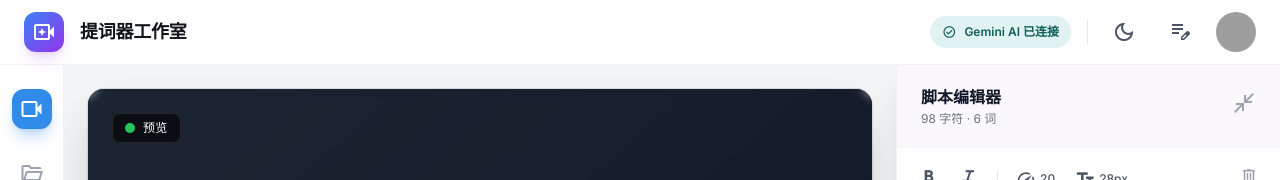
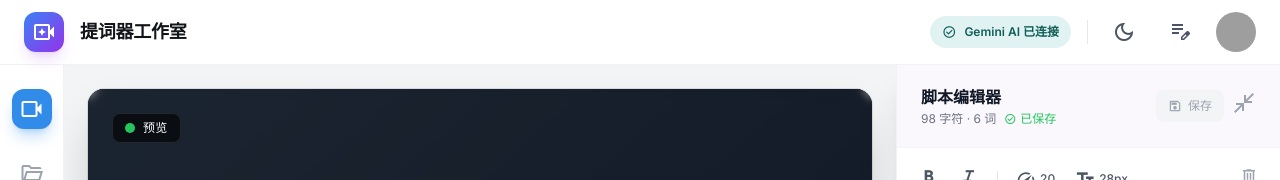
Before and after one commit to hello2sherlei/teleprompter-studio-ai, a React (Vite) app: page / in a window 1280 px wide. Shown: the top 180 px of the page. Built offline with nearby package versions, Linux system fonts and the light colour scheme; no server answers; grey boxes are pictures that could not be loaded.

Commit message:
Add script auto-save and manual save button

```diff
--- a/App.tsx
+++ b/App.tsx
@@ -13,20 +13,32 @@ import { ScriptSettings as SettingsType, Script } from './types';
 const STORAGE_KEYS = {
     SCRIPTS: 'teleprompter_scripts',
     DARK_MODE: 'teleprompter_dark_mode',
-    SETTINGS: 'teleprompter_settings'
+    SETTINGS: 'teleprompter_settings',
+    CURRENT_SCRIPT: 'teleprompter_current_script'
 };
 
 const App: React.FC = () => {
-    // State
-    const [mode, setMode] = useState<'studio' | 'library' | 'settings'>('studio');
-    const [viewMode, setViewMode] = useState<'studio' | 'review'>('studio');
-    const [script, setScript] = useState<string>(`欢迎回来，今天我们继续录制。
+    // Default script content
+    const defaultScript = `欢迎回来，今天我们继续录制。
 
 这是一个由 AI 驱动的专业提词器应用，帮助你流畅地完成视频录制。
 
 记得点击下方的播放按钮开始自动滚动，调整设置中的滚动速度以适应你的语速。
 
-让我们开始吧...`);
+让我们开始吧...`;
+
+    // State
+    const [mode, setMode] = useState<'studio' | 'library' | 'settings'>('studio');
+    const [viewMode, setViewMode] = useState<'studio' | 'review'>('studio');
+    const [script, setScript] = useState<string>(() => {
+        const saved = localStorage.getItem(STORAGE_KEYS.CURRENT_SCRIPT);
+        return saved ? saved : defaultScript;
+    });
+    const [lastSavedScript, setLastSavedScript] = useState<string>(() => {
+        const saved = localStorage.getItem(STORAGE_KEYS.CURRENT_SCRIPT);
+        return saved ? saved : defaultScript;
+    });
+    const [isSaving, setIsSaving] = useState(false);
 
     const [isRecording, setIsRecording] = useState(false);
     const [isScrolling, setIsScrolling] = useState(false);
@@ -97,6 +109,25 @@ const App: React.FC = () => {
     useEffect(() => {
         localStorage.setItem(STORAGE_KEYS.SETTINGS, JSON.stringify(settings));
     }, [settings]);
+
+    // Auto-save script with debounce
+    useEffect(() => {
+        const timer = setTimeout(() => {
+            if (script !== lastSavedScript) {
+                localStorage.setItem(STORAGE_KEYS.CURRENT_SCRIPT, script);
+                setLastSavedScript(script);
+            }
+        }, 1000); // Save 1 second after user stops typing
+        return () => clearTimeout(timer);
+    }, [script, lastSavedScript]);
+
+    // Manual save function
+    const saveScript = useCallback(() => {
+        setIsSaving(true);
+        localStorage.setItem(STORAGE_KEYS.CURRENT_SCRIPT, script);
+        setLastSavedScript(script);
+        setTimeout(() => setIsSaving(false), 1000);
+    }, [script]);
 
     // AI Speech Sync
     useEffect(() => {
@@ -357,6 +388,9 @@ const App: React.FC = () => {
                     fontSize={settings.fontSize}
                     onScrollSpeedChange={(speed) => updateSettings('scrollSpeed', speed)}
                     onFontSizeChange={(size) => updateSettings('fontSize', size)}
+                    onSave={saveScript}
+                    isSaving={isSaving}
+                    hasUnsavedChanges={script !== lastSavedScript}
                 />
             );
         }
--- a/components/ScriptEditor.tsx
+++ b/components/ScriptEditor.tsx
@@ -9,6 +9,9 @@ interface ScriptEditorProps {
     fontSize: number;
     onScrollSpeedChange: (speed: number) => void;
     onFontSizeChange: (size: number) => void;
+    onSave?: () => void;
+    isSaving?: boolean;
+    hasUnsavedChanges?: boolean;
 }
 
 const ScriptEditor: React.FC<ScriptEditorProps> = ({
@@ -18,7 +21,10 @@ const ScriptEditor: React.FC<ScriptEditorProps> = ({
     scrollSpeed,
     fontSize,
     onScrollSpeedChange,
-    onFontSizeChange
+    onFontSizeChange,
+    onSave,
+    isSaving = false,
+    hasUnsavedChanges = false
 }) => {
     const [isGenerating, setIsGenerating] = useState(false);
     const [showSpeedPicker, setShowSpeedPicker] = useState(false);
@@ -55,11 +61,48 @@ const ScriptEditor: React.FC<ScriptEditorProps> = ({
             <div className="px-6 py-5 border-b border-gray-100 dark:border-gray-800 flex justify-between items-center bg-lavender/30 dark:bg-lavender-dark/10">
                 <div>
                     <h1 className="text-base font-bold text-gray-900 dark:text-white">脚本编辑器</h1>
-                    <p className="text-xs text-gray-500 dark:text-gray-400 mt-0.5">{charCount} 字符 · {wordCount} 词</p>
+                    <p className="text-xs text-gray-500 dark:text-gray-400 mt-0.5 flex items-center gap-2">
+                        {charCount} 字符 · {wordCount} 词
+                        {hasUnsavedChanges && (
+                            <span className="text-orange-500 flex items-center gap-1">
+                                <span className="size-1.5 rounded-full bg-orange-500 animate-pulse"></span>
+                                未保存
+                            </span>
+                        )}
+                        {isSaving && (
+                            <span className="text-green-500 flex items-center gap-1">
+                                <span className="material-symbols-outlined text-xs animate-spin">sync</span>
+                                保存中
+                            </span>
+                        )}
+                        {!hasUnsavedChanges && !isSaving && (
+                            <span className="text-green-500 flex items-center gap-1">
+                                <span className="material-symbols-outlined text-xs">check_circle</span>
+                                已保存
+                            </span>
+                        )}
+                    </p>
                 </div>
-                <button onClick={onClose} className="text-gray-400 hover:text-gray-600 dark:hover:text-gray-200">
-                    <span className="material-symbols-outlined">close_fullscreen</span>
-                </button>
+                <div className="flex items-center gap-2">
+                    {/* Save Button */}
+                    {onSave && (
+                        <button
+                            onClick={onSave}
+                            disabled={!hasUnsavedChanges || isSaving}
+                            className={`flex items-center gap-1.5 px-3 py-1.5 rounded-lg text-xs font-medium transition ${hasUnsavedChanges && !isSaving
+                                    ? 'bg-primary text-white hover:bg-blue-600'
+                                    : 'bg-gray-100 dark:bg-gray-800 text-gray-400 cursor-not-allowed'
+                                }`}
+                            title="保存脚本 (自动保存已开启)"
+                        >
+                            <span className="material-symbols-outlined text-sm">save</span>
+                            保存
+                        </button>
+                    )}
+                    <button onClick={onClose} className="text-gray-400 hover:text-gray-600 dark:hover:text-gray-200">
+                        <span className="material-symbols-outlined">close_fullscreen</span>
+                    </button>
+                </div>
             </div>
 
             {/* Toolbar */}
```
